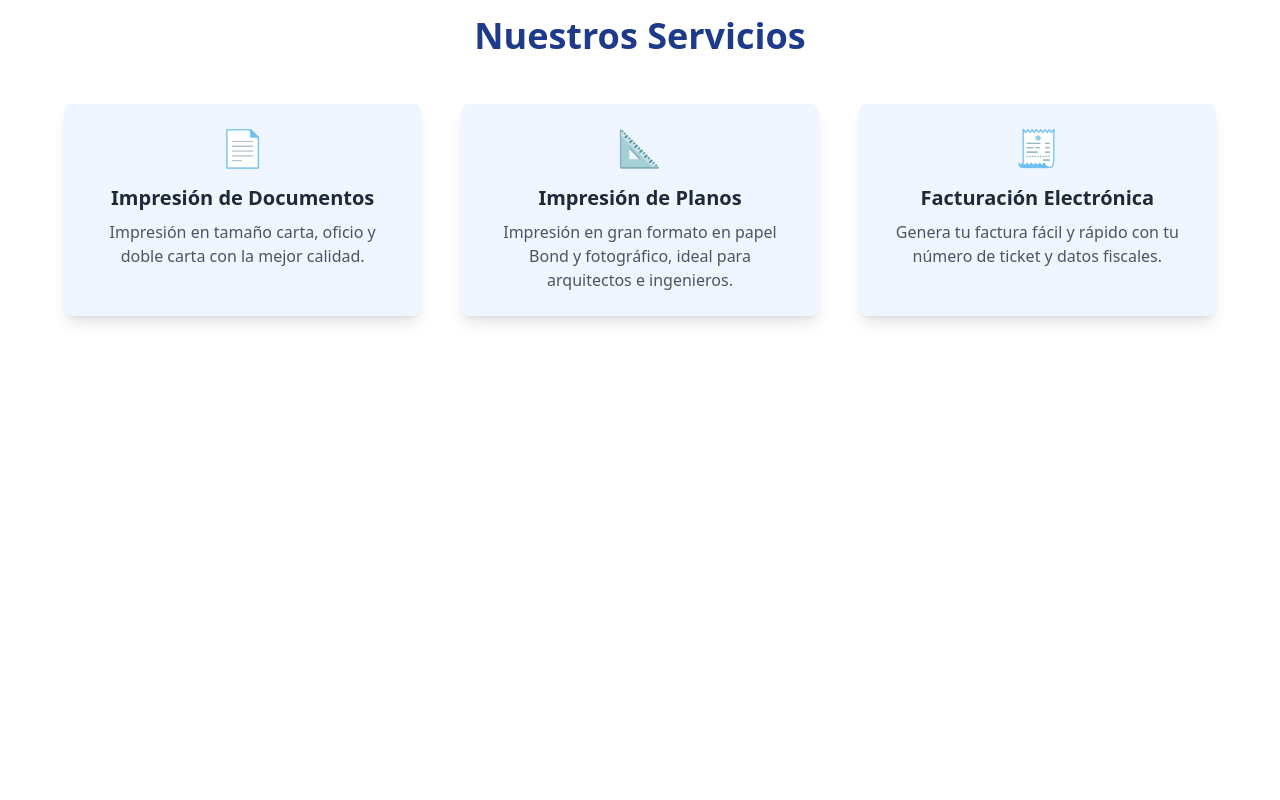
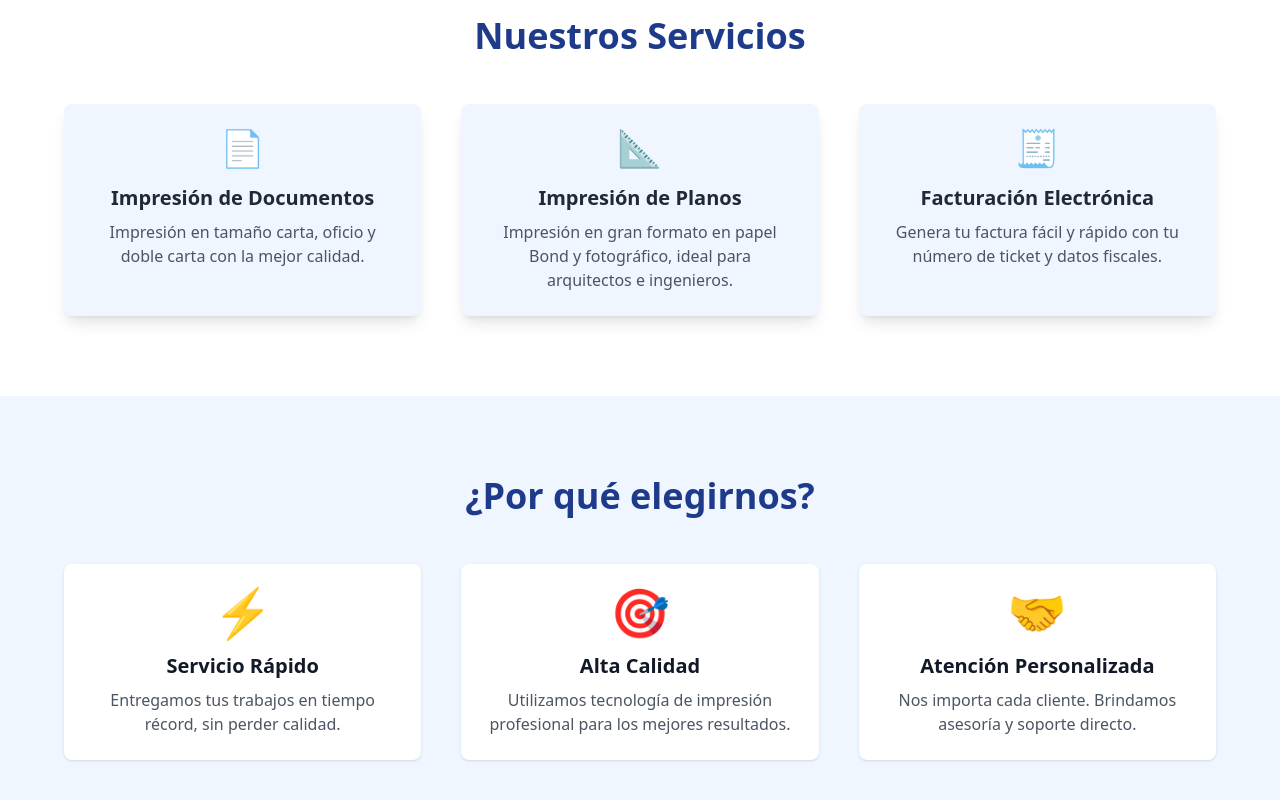
Before and after one commit to puertocopy/puerto-copy-site, a Next.js app: page / in a window 1280 px wide. Shown: the part 864-1664 px from the top of the page. Before the commit the page ends 1260 px from the top, so only its background shows below. Built offline with nearby package versions, Linux system fonts and the light colour scheme.

Commit message:
Agrega log de datos recibidos en la API de generar factura

```diff
--- a/pages/index.js
+++ b/pages/index.js
@@ -63,6 +63,37 @@ export default function Home() {
           </div>
         </div>
       </section>
+      {/* VENTAJAS */}
+<section className="bg-blue-50 py-20 px-6 md:px-12">
+  <div className="max-w-6xl mx-auto text-center">
+    <h2 className="text-3xl md:text-4xl font-bold text-blue-900 mb-12">¿Por qué elegirnos?</h2>
+    <div className="grid md:grid-cols-3 gap-10">
+
+      {/* Rapidez */}
+      <div className="bg-white p-6 rounded-lg shadow hover:shadow-lg transition transform hover:-translate-y-1 duration-300">
+        <div className="text-blue-700 text-5xl mb-4">⚡</div>
+        <h3 className="text-xl font-semibold mb-2">Servicio Rápido</h3>
+        <p className="text-gray-600">Entregamos tus trabajos en tiempo récord, sin perder calidad.</p>
+      </div>
+
+      {/* Calidad */}
+      <div className="bg-white p-6 rounded-lg shadow hover:shadow-lg transition transform hover:-translate-y-1 duration-300">
+        <div className="text-blue-700 text-5xl mb-4">🎯</div>
+        <h3 className="text-xl font-semibold mb-2">Alta Calidad</h3>
+        <p className="text-gray-600">Utilizamos tecnología de impresión profesional para los mejores resultados.</p>
+      </div>
+
+      {/* Atención personalizada */}
+      <div className="bg-white p-6 rounded-lg shadow hover:shadow-lg transition transform hover:-translate-y-1 duration-300">
+        <div className="text-blue-700 text-5xl mb-4">🤝</div>
+        <h3 className="text-xl font-semibold mb-2">Atención Personalizada</h3>
+        <p className="text-gray-600">Nos importa cada cliente. Brindamos asesoría y soporte directo.</p>
+      </div>
+
+    </div>
+  </div>
+</section>
+
     </div>
   );
 }
```
